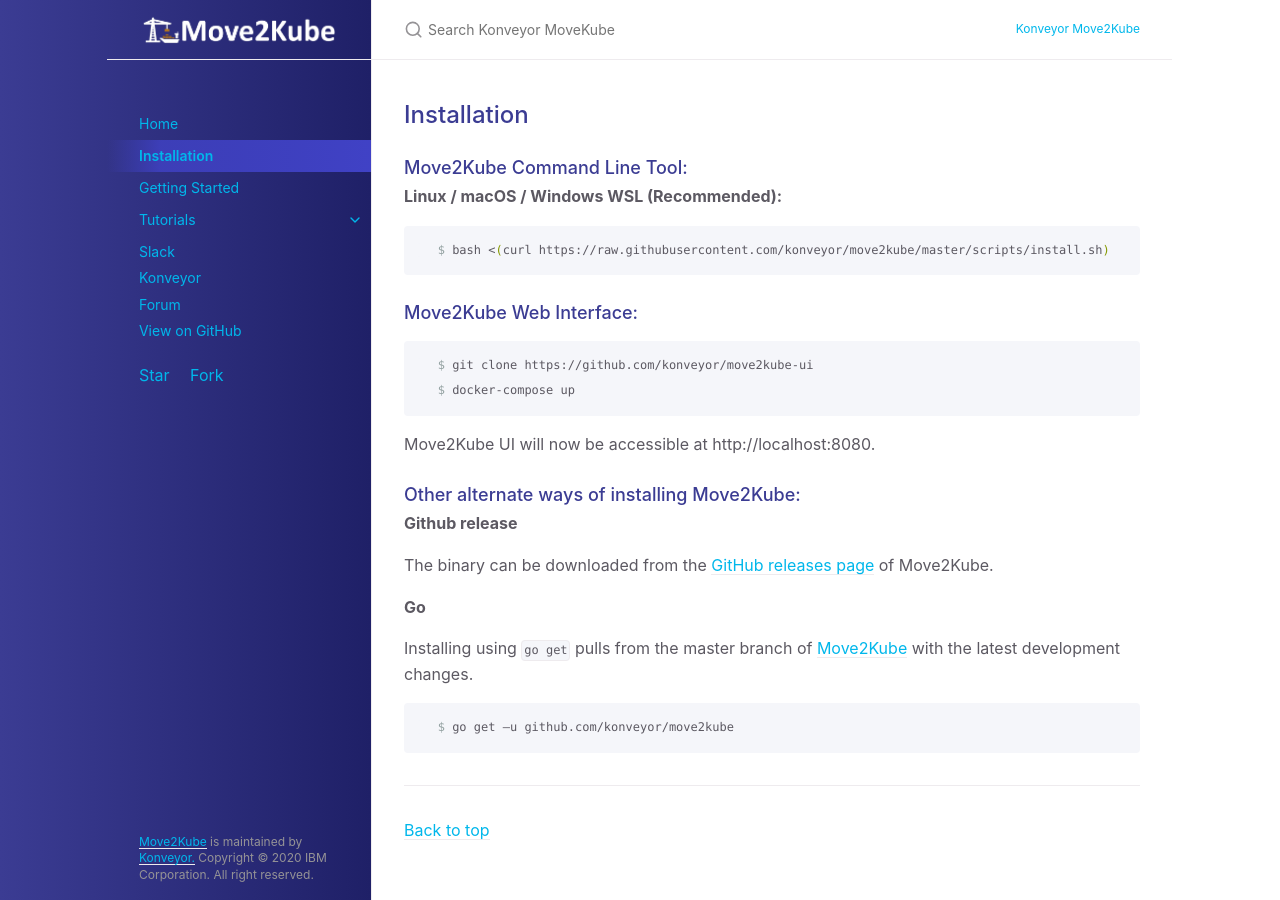
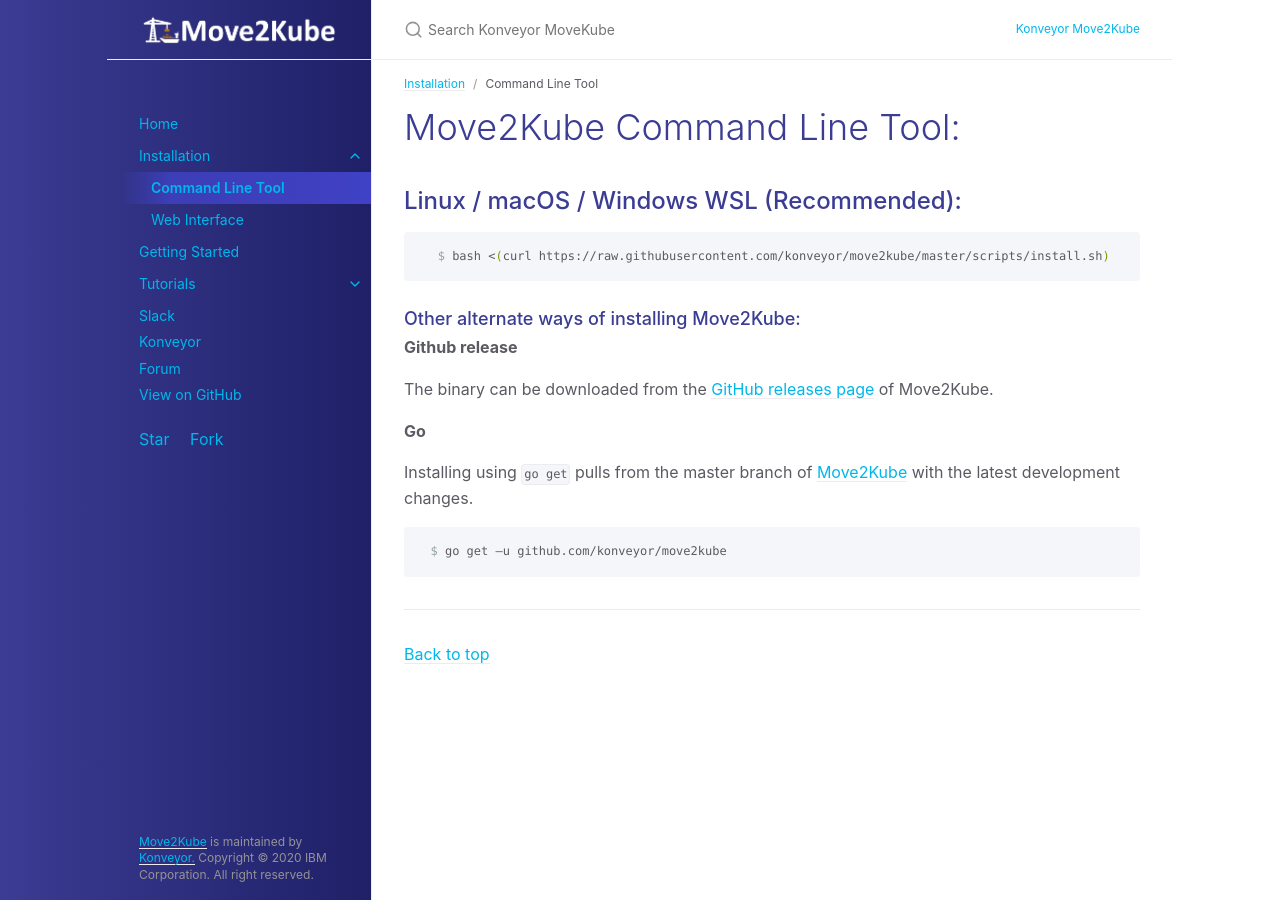
Before and after one commit to konveyor/move2kube, a Jekyll site: the page built from docs/installation/command-line-tool.md, in a window 1280 px wide. Built offline with Jekyll 4.4.1, drawn with Linux system fonts in a browser that asks for light colours.

Commit message:
Add separate pages for installing m2k cli and web interface
Signed-off-by: Akash Nayak <akash19nayak@gmail.com>

````diff
--- a/docs/install.md
+++ b/docs/installation/command-line-tool.md
@@ -1,28 +1,17 @@
 ---
 layout: default
-title: "Installation"
-permalink: /installation
-nav_order: 2
+title: "Command Line Tool"
+permalink: /installation/cli/
+parent: Installation
+nav_order: 1
 ---
 
-## Installation
+# Move2Kube Command Line Tool:
 
-### Move2Kube Command Line Tool:
-
-**Linux / macOS / Windows WSL (Recommended):**
+## Linux / macOS / Windows WSL (Recommended):
    ```console
    $ bash <(curl https://raw.githubusercontent.com/konveyor/move2kube/master/scripts/install.sh)
    ```
-
-### Move2Kube Web Interface:
-
-   ```console
-   $ git clone https://github.com/konveyor/move2kube-ui
-   $ docker-compose up
-   ```
-
-   Move2Kube UI will now be accessible at http://localhost:8080.
-<br>
 
 ### Other alternate ways of installing Move2Kube:
 
@@ -33,6 +22,6 @@ The binary can be downloaded from the [GitHub releases page](https://github.com/
 **Go**
 
 Installing using `go get` pulls from the master branch of [Move2Kube](https://github.com/konveyor/move2kube) with the latest development changes.
-   ```console
-   $ go get –u github.com/konveyor/move2kube
-   ```
+  ```console
+  $ go get –u github.com/konveyor/move2kube
+  ```
````
Also changed, not shown: docs/installation/install.md (added, +13 -0 lines), docs/installation/web-interface.md (added, +17 -0 lines), index.md (+2 -2 lines), assets/images/install.png (added).
